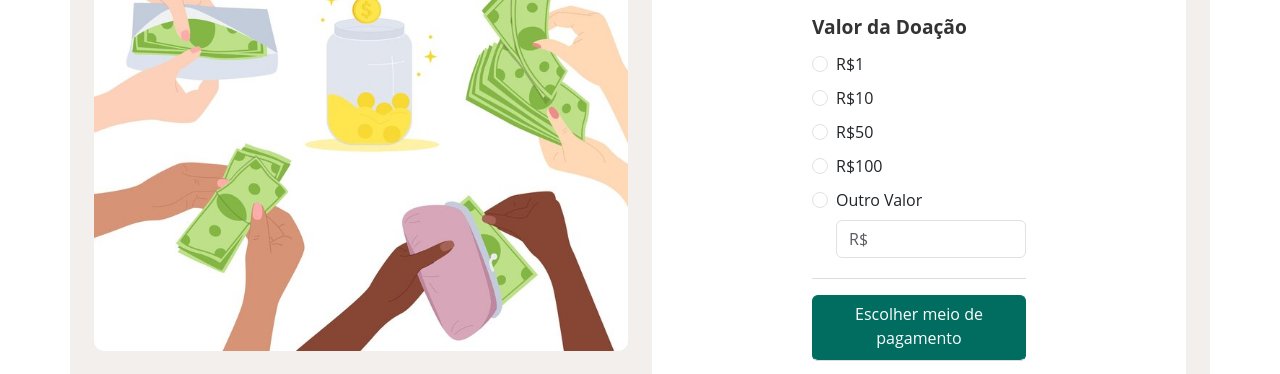
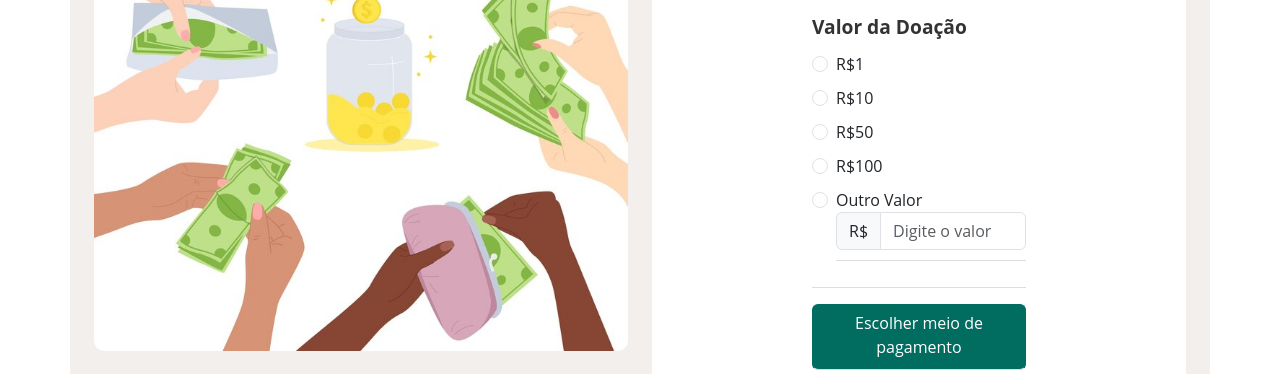
Before and after one commit to daianabaltokoski/projeto_tsi32b, a plain HTML site: page doacao.html in a window 1280 px wide. Shown: the part 396-770 px from the top of the page. Drawn offline with nearby package versions, Linux system fonts and the light colour scheme; some packages are replaced by stand-ins of ours; a script that the page names is missing.

Commit message:
incluí R$ no campo de valor de doação

```diff
--- a/doacao.html
+++ b/doacao.html
@@ -130,7 +130,10 @@
                                     <label class="form-check-label" for="otherAmount">
                                         Outro Valor
                                     </label>
-                                    <input type="text" class="form-control mt-2" id="customAmount" placeholder="R$">
+                                    <div class="input-group mb-3">
+                                        <span class="input-group-text">R$</span>
+                                        <input type="text" class="form-control" id="customAmount" placeholder="Digite o valor">
+                                    </div>
 
                                 </div>
                             </fieldset>
```
